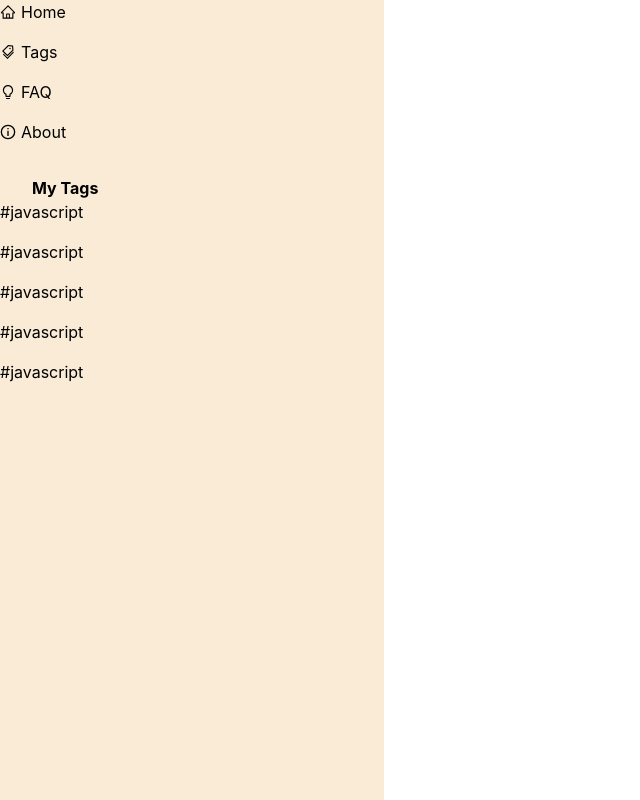
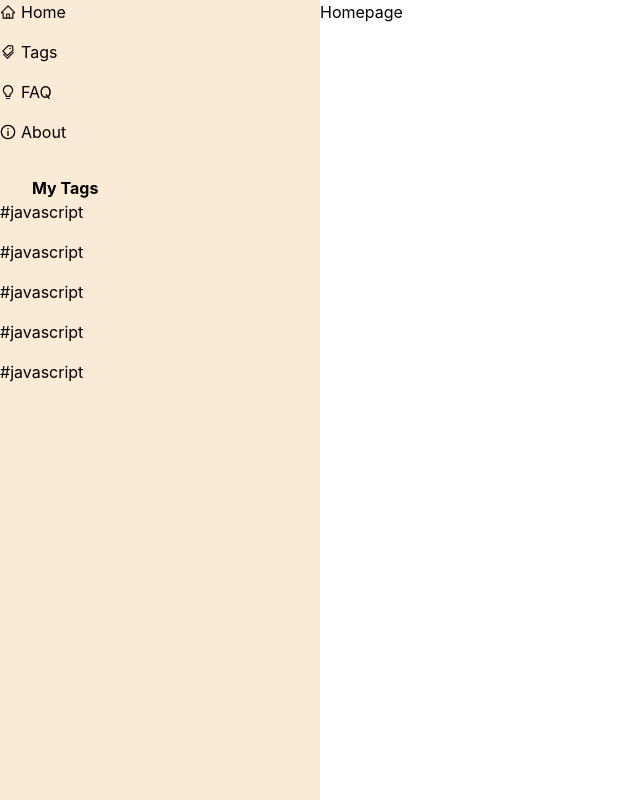
Before and after one commit to aisha0926/blog-platform, a React (Create React App) app in the folder frontend/: page / in a window 1280 px wide. Shown: the whole page, without its empty margins (0-640 px from the left). Built offline with nearby package versions, Linux system fonts and the light colour scheme.

Commit message:
feat: react-routing

```diff
--- a/frontend/src/App.js
+++ b/frontend/src/App.js
@@ -1,22 +1,23 @@
-import { useState } from "react";
-import Aside from "./components/Aside/Aside";
-import "./App.css";
+import { RouterProvider } from 'react-router-dom';
+import router from './Routes/router';
+import './App.css';
 
 function App() {
-  const [showAside, setShowAside] = useState(false);
+  return <RouterProvider router={router} />;
+}
 
-  const asideBtn = () => {
-    setShowAside(!showAside);
-  };
+export default App;
 
-  return (
-    <>
-      <button className="aside-toggle" onClick={asideBtn}>
+/*
+import { useState } from 'react';
+import Aside from './components/Aside/Aside';
+const [showAside, setShowAside] = useState(false);
+
+const asideBtn = () => {
+  setShowAside(!showAside);
+};
+ <button className="aside-toggle" onClick={asideBtn}>
         Click
       </button>
       <Aside showAside={showAside} asideBtn={asideBtn} />
-    </>
-  );
-}
-
-export default App;
+*/
--- /dev/null
+++ b/frontend/src/Layouts/MainLayout.jsx
@@ -0,0 +1,44 @@
+import React, { useState } from 'react';
+import { Outlet } from 'react-router-dom';
+import Aside from '../components/Aside/Aside';
+import styles from './MainLayout.module.css';
+
+function MainLayout() {
+  const [showAside, setShowAside] = useState(false);
+
+  const asideBtn = () => {
+    setShowAside(!showAside);
+  };
+
+  return (
+    <div className={styles['layout-container']}>
+      <button className='aside-toggle' onClick={asideBtn}>
+        Click
+      </button>
+      <Aside
+        showAside={showAside}
+        asideBtn={asideBtn}
+        className={styles['layout-container--aside']}
+      />
+      <main className={styles['layout-container--main']}>
+        <Outlet />
+      </main>
+    </div>
+  );
+}
+
+export default MainLayout;
+
+/*
+import { useState } from 'react';
+import Aside from './components/Aside/Aside';
+const [showAside, setShowAside] = useState(false);
+
+const asideBtn = () => {
+  setShowAside(!showAside);
+};
+ <button className="aside-toggle" onClick={asideBtn}>
+        Click
+      </button>
+      <Aside showAside={showAside} asideBtn={asideBtn} />
+*/
--- /dev/null
+++ b/frontend/src/Layouts/MainLayout.module.css
@@ -0,0 +1,8 @@
+.layout-container {
+  display: grid;
+  grid-template-columns: repeat(12, 1fr);
+}
+
+.layout__container--main {
+  grid-column: 4/-1;
+}
--- /dev/null
+++ b/frontend/src/Pages/Error/NotFound.jsx
@@ -0,0 +1,7 @@
+import React from 'react';
+
+function NotFound() {
+  return <div>NotFound</div>;
+}
+
+export default NotFound;
--- a/frontend/src/Pages/Home/Home.jsx
+++ b/frontend/src/Pages/Home/Home.jsx
@@ -1,7 +1,11 @@
 import React from 'react';
 
 function Home() {
-  return <></>;
+  return (
+    <>
+      <h1>Homepage</h1>
+    </>
+  );
 }
 
 export default Home;
--- /dev/null
+++ b/frontend/src/Routes/router.js
@@ -0,0 +1,24 @@
+import React from 'react';
+import { createBrowserRouter, Link } from 'react-router-dom';
+import Home from '../Pages/Home/Home';
+import MainLayout from '../Layouts/MainLayout';
+import NotFound from '../Pages/Error/NotFound';
+
+const router = createBrowserRouter([
+  {
+    path: '/',
+    element: <MainLayout />,
+    children: [
+      {
+        path: '/',
+        element: <Home />,
+      },
+    ],
+  },
+  {
+    path: '*',
+    element: <NotFound />,
+  },
+]);
+
+export default router;
--- a/frontend/src/Routes/routes.js
+++ /dev/null
@@ -1,7 +0,0 @@
-import React from 'react';
-
-function routes() {
-  return <div>routes</div>;
-}
-
-export default routes;
--- a/frontend/src/components/Aside/Aside.jsx
+++ b/frontend/src/components/Aside/Aside.jsx
@@ -3,7 +3,7 @@ import styles from './Aside.module.css';
 import { AiOutlineHome, AiOutlineTags, AiOutlineBulb } from 'react-icons/ai';
 import { GrCircleInformation } from 'react-icons/gr';
 
-function Aside({ showAside, asideBtn }) {
+function Aside({ showAside, asideBtn, className }) {
   const toggleAside = () => {
     asideBtn();
   };
@@ -39,7 +39,7 @@ function Aside({ showAside, asideBtn }) {
         </ul>
       </aside>
 
-      <aside>
+      <aside className={styles[`${className}`]}>
         <ul className={styles['aside-list']}>
           <li>
             <AiOutlineHome />
--- a/frontend/src/components/Aside/Aside.module.css
+++ b/frontend/src/components/Aside/Aside.module.css
@@ -58,7 +58,8 @@
 
 @media screen and (min-width: 577px) {
   aside {
-    max-width: 30%;
+    /* max-width: 30%; */
+    grid-column: 1/4;
     height: 100vh;
     background-color: antiquewhite;
   }
```
Also changed, not shown: frontend/src/Routes/AppRouter.jsx (added).
